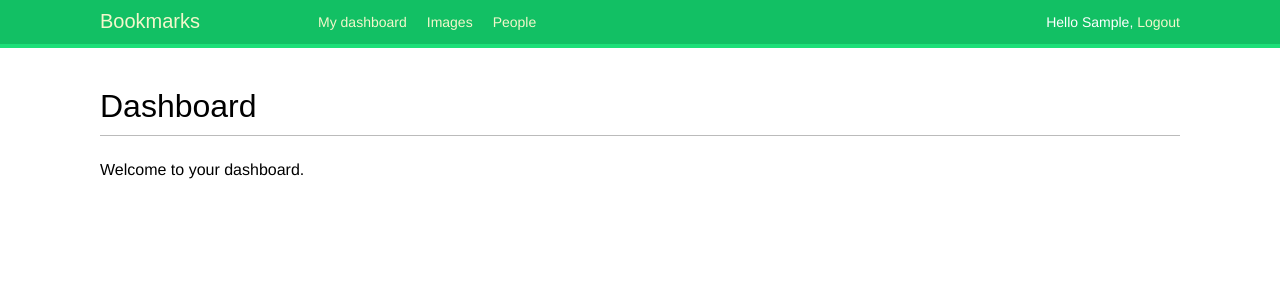
After one commit to nezouse/django_social_website, a Django app: page /account/ in a window 1280 px wide. The commit adds this page. Shown: the top 300 px of the page. Run offline with Django 3.2, Linux system fonts and the light colour scheme; the visitor is signed in with stand-in values (Sample User, id 1); some web fonts are replaced.

Commit message:
Create basic dashboard, switched log-in and out to django based

```diff
--- a/account/templates/base.html
+++ b/account/templates/base.html
@@ -9,7 +9,30 @@
 <body>
 <div id="header">
     <span class="logo">Bookmarks</span>
+    {% if request.user.is_authenticated %}
+        <ul class="menu">
+            <li {% if section == "dashboard" %}class="selected"{% endif %}>
+                <a href="{% url "dashboard" %}">My dashboard</a>
+            </li>
+            <li {% if section == "images" %}class="selected"{% endif %}>
+                <a href="#">Images</a>
+            </li>
+            <li {% if section == "people" %}class="selected"{% endif %}>
+                <a href="#">People</a>
+            </li>
+        </ul>
+    {% endif %}
+
+    <span class="user">
+        {% if request.user.is_authenticated %}
+            Hello {{ request.user.first_name }},
+            <a href="{% url "logout" %}">Logout</a>
+        {% else %}
+            <a href="{% url "login" %}">Log-in</a>
+        {% endif %}
+    </span>
 </div>
+
 <div id="content">
     {% block content %}
     {% endblock %}
--- /dev/null
+++ b/account/templates/dashboard.html
@@ -0,0 +1,7 @@
+{% extends "base.html" %}
+{% block title %}Dashboard{% endblock %}
+
+{% block content %}
+    <h1>Dashboard</h1>
+    <p>Welcome to your dashboard.</p>
+{% endblock %}
--- a/account/urls.py
+++ b/account/urls.py
@@ -1,6 +1,10 @@
 from django.urls import path
+from django.contrib.auth import views as auth_views
 from . import views
 
 urlpatterns = [
-    path('login/', views.user_login, name='login'),
+    # path('login/', views.user_login, name='login'),
+    path('login/', auth_views.LoginView.as_view(), name='login'),
+    path('logout/', auth_views.LogoutView.as_view(), name='logout'),
+    path('', views.dashboard, name='dashboard'),
 ]
--- a/account/views.py
+++ b/account/views.py
@@ -1,6 +1,7 @@
 from django.contrib.auth import authenticate, login
 from django.http import HttpResponse
 from django.shortcuts import render
+from django.contrib.auth.decorators import login_required
 
 from .forms import LoginForm
 
@@ -23,3 +24,8 @@ def user_login(request):
     else:
         form = LoginForm()
     return render(request, 'login.html', {'form': form})
+
+
+@login_required
+def dashboard(request):
+    return render(request, 'dashboard.html', {'section': dashboard})
--- a/bookmarks/settings.py
+++ b/bookmarks/settings.py
@@ -120,3 +120,7 @@ USE_TZ = True
 # https://docs.djangoproject.com/en/2.2/howto/static-files/
 
 STATIC_URL = '/static/'
+
+LOGIN_REDIRECT_URL = 'dashboard'
+LOGIN_URL = 'login'
+LOGOUT_URL = 'logout'
```
Also changed, not shown: account/templates/registration/logged_out.html (added, +10 -0 lines), account/templates/registration/login.html (added, +23 -0 lines).
